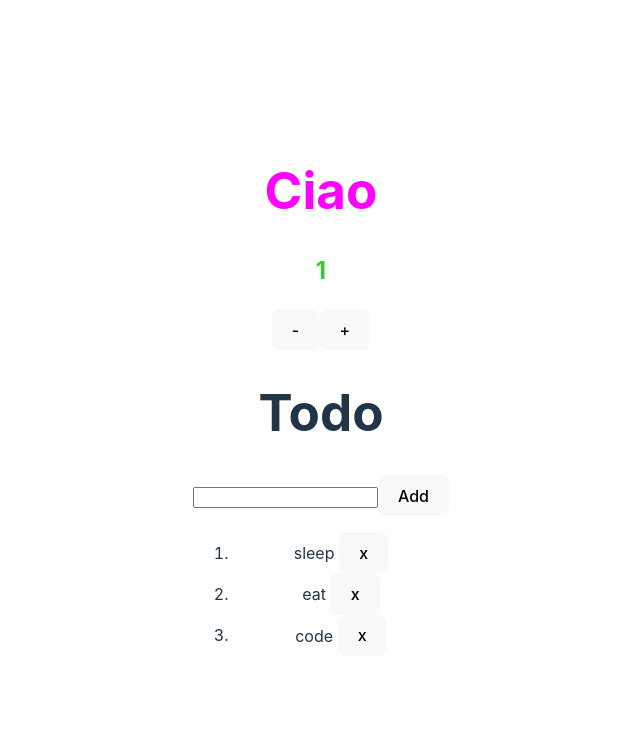
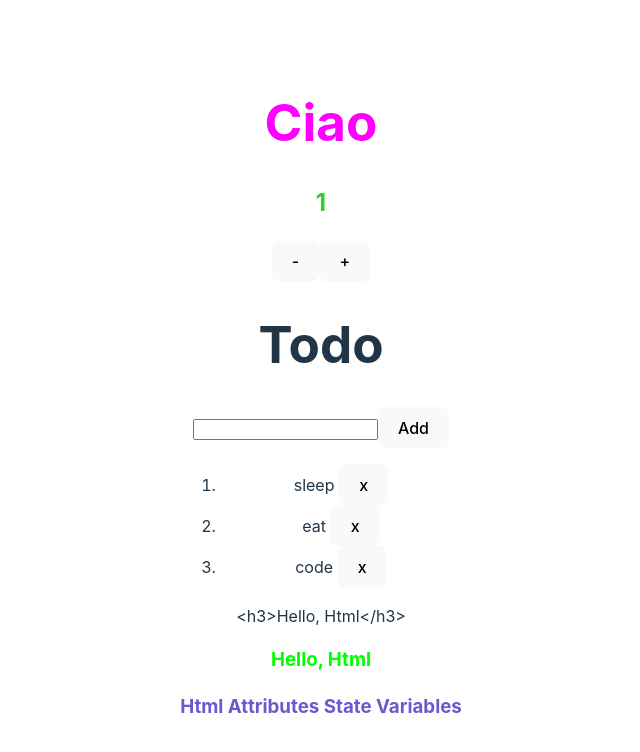
Before and after one commit to emanuelefavero/vue, a Vue app: page / in a window 1280 px wide. Shown: the top 752 px of the page, without its empty margins (319-959 px from the left). Built offline with nearby package versions, Linux system fonts and the light colour scheme.

Commit message:
add html, html attributes variables

```diff
--- a/src/App.vue
+++ b/src/App.vue
@@ -1,9 +1,13 @@
 <script setup lang="ts">
 import Hello from './components/Hello.vue'
 import Todo from './components/Todo.vue'
+import Html from './components/Html.vue'
+import HtmlAttributesVariables from './components/HtmlAttributesVariables.vue'
 </script>
 
 <template>
   <Hello greet="Ciao" />
   <Todo />
+  <Html />
+  <HtmlAttributesVariables />
 </template>
--- /dev/null
+++ b/src/components/Html.vue
@@ -0,0 +1,18 @@
+<script setup lang="ts">
+const html = '<h3>Hello, Html</h3>'
+</script>
+
+<template>
+  <!-- {{  }} this is called the mustache syntax -->
+  <!-- this type of data binding interpret data as plain text -->
+  {{ html }}
+
+  <!-- if you need to pass html, use the v-html directive -->
+  <div v-html="html"></div>
+</template>
+
+<style>
+h3 {
+  color: lime;
+}
+</style>
--- /dev/null
+++ b/src/components/HtmlAttributesVariables.vue
@@ -0,0 +1,19 @@
+<script setup lang="ts">
+const customClass = 'custom-class'
+</script>
+
+<template>
+  <div>
+    <!-- TIP: Double mustache can't be used to pass data to html attributes -->
+    <!-- NOTE: You can't do this!!! class={{customClass}} -->
+    <!-- you need to use v-bind:class, v-bind:id... -->
+    <!-- the shorthand is :class, :id -->
+    <h3 :class="customClass">Html Attributes State Variables</h3>
+  </div>
+</template>
+
+<style scoped>
+.custom-class {
+  color: slateblue;
+}
+</style>
```
